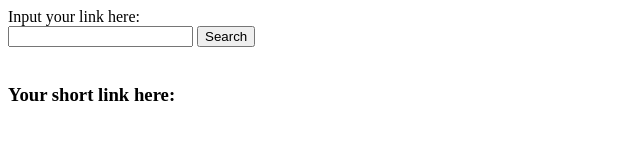
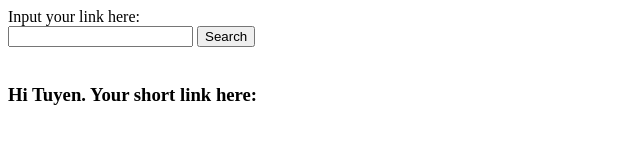
Before and after one commit to tuyen-nnt/shortenLink, a plain HTML site: page index.html in a window 1280 px wide. Shown: the whole page, without its empty margins (0-640 px from the left). Drawn offline with Linux system fonts and the light colour scheme.

Commit message:
Add "Hi Tuyen" to index page

```diff
--- a/index.html
+++ b/index.html
@@ -15,7 +15,7 @@
 </form>
 <br>
 <div id="success" style="display: inline-block">
-    <h3 id="header"> Your short link here: </h3>
+    <h3 id="header">Hi Tuyen. Your short link here: </h3>
     <p><a href="" id="short_url" target="_blank"></a></p>
 </div>
 <div id="error" style="display: none">
```
